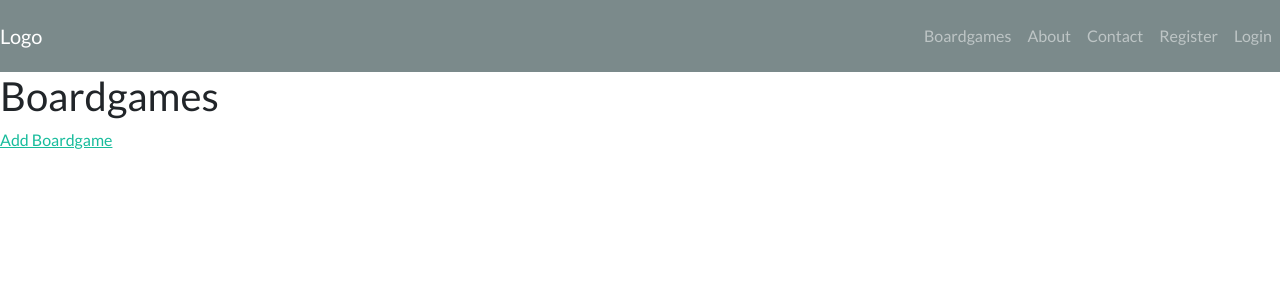
After one commit to AdamWiercioch95/Boardgame_Shop, a Django app: page /shop/boardgames_list/ in a window 1280 px wide. The commit adds this page. Shown: the top 300 px of the page. Run offline with Django 5.2, Linux system fonts and the light colour scheme; data that the repository does not hold is empty; some libraries are stand-ins or nearby versions.

Commit message:
add CRUD for Boardgame model

```diff
--- a/shop/urls.py
+++ b/shop/urls.py
@@ -3,5 +3,9 @@ from shop import views
 
 
 urlpatterns = [
-
+    path('boardgames_list/', views.BoardgameListView.as_view(), name='boardgames_list'),
+    path('boardgame_details/<int:pk>', views.BoardgameDetailView.as_view(), name='boardgame_details'),
+    path('boardgame_add/', views.BoardgameAddView.as_view(), name='boardgame_add'),
+    path('boardgame_update/<int:pk>', views.BoardgameUpdateView.as_view(), name='boardgame_update'),
+    path('boardgame_delete/<int:pk>', views.BoardgameDeleteView.as_view(), name='boardgame_delete'),
 ]
--- a/shop/views.py
+++ b/shop/views.py
@@ -1,3 +1,53 @@
 from django.shortcuts import render
+from django.urls import reverse_lazy, reverse
+from django.views.generic import ListView, DetailView, CreateView, UpdateView, DeleteView
 
-# Create your views here.
+from shop.models import Boardgame
+
+
+class BoardgameListView(ListView):
+    model = Boardgame
+    template_name = "shop/boardgames_list.html"
+
+
+class BoardgameDetailView(DetailView):
+    model = Boardgame
+    template_name = "shop/boardgame_details.html"
+
+
+class BoardgameAddView(CreateView):
+    model = Boardgame
+    fields = '__all__'
+    template_name = "shop/form.html"
+    success_url = reverse_lazy('boardgames_list')
+
+    def get_context_data(self, **kwargs):
+        context = super().get_context_data(**kwargs)
+        context['title'] = 'Add Boardgame'
+        return context
+
+
+class BoardgameUpdateView(UpdateView):
+    model = Boardgame
+    fields = '__all__'
+    template_name = "shop/form.html"
+    success_url = reverse_lazy('boardgames_list')
+
+    # def get_success_url(self):
+    #     return reverse('boardgame_update', kwargs={'pk': self.object.pk})
+
+    def get_context_data(self, **kwargs):
+        context = super().get_context_data(**kwargs)
+        context['title'] = 'Edit Boardgame'
+        return context
+
+
+class BoardgameDeleteView(DeleteView):
+    model = Boardgame
+    template_name = 'shop/boardgame_confirm_delete.html'
+    success_url = reverse_lazy('boardgames_list')
+
+    def get_context_data(self, **kwargs):
+        context = super().get_context_data(**kwargs)
+        context['title'] = 'Delete Boardgame'
+        return context
--- /dev/null
+++ b/templates/shop/boardgames_list.html
@@ -0,0 +1,19 @@
+{% extends "top_header.html" %}
+{%  block content %}
+
+    <h2>Boardgames</h2>
+
+    <a href="{% url 'boardgame_add' %}">Add Boardgame</a><br>
+
+
+    <ul>
+        {% for boardgame in object_list %}
+            <li>
+                <a href="{% url 'boardgame_details' boardgame.pk %}">{{ boardgame.name }}</a>
+                <a href="{% url 'boardgame_update' boardgame.pk %}">Edit</a>
+                <a href="{% url 'boardgame_delete' boardgame.pk %}">Delete</a>
+            </li>
+        {% endfor %}
+    </ul>
+
+{%  endblock %}
--- a/templates/top_header.html
+++ b/templates/top_header.html
@@ -27,7 +27,7 @@
             <div class="collapse navbar-collapse" id="navbarNav">
                 <ul class="navbar-nav ml-auto">
                     <li class="nav-item">
-                        <a class="nav-link" href="#">Boardgames</a>
+                        <a class="nav-link" href="{% url 'boardgames_list' %}">Boardgames</a>
                     </li>
                     <li class="nav-item">
                         <a class="nav-link" href="#">About</a>
```
Also changed, not shown: templates/shop/boardgame_confirm_delete.html (added, +11 -0 lines), templates/shop/boardgame_details.html (added, +9 -0 lines), templates/shop/form.html (added, +18 -0 lines).
